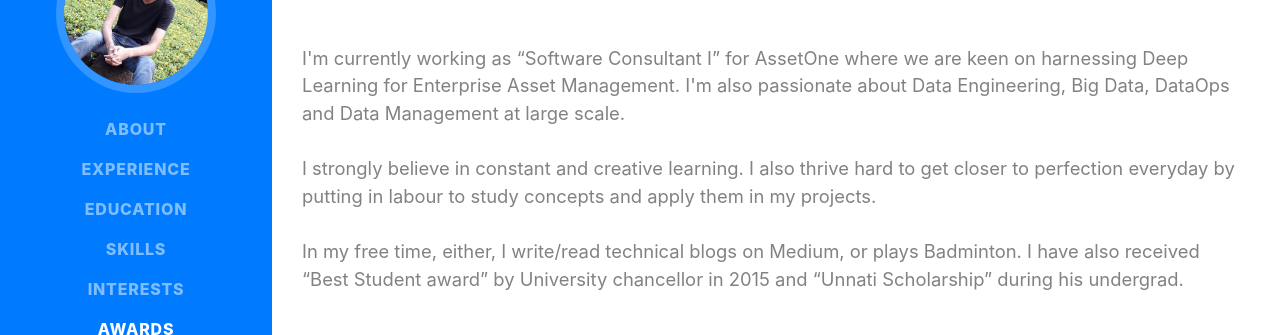
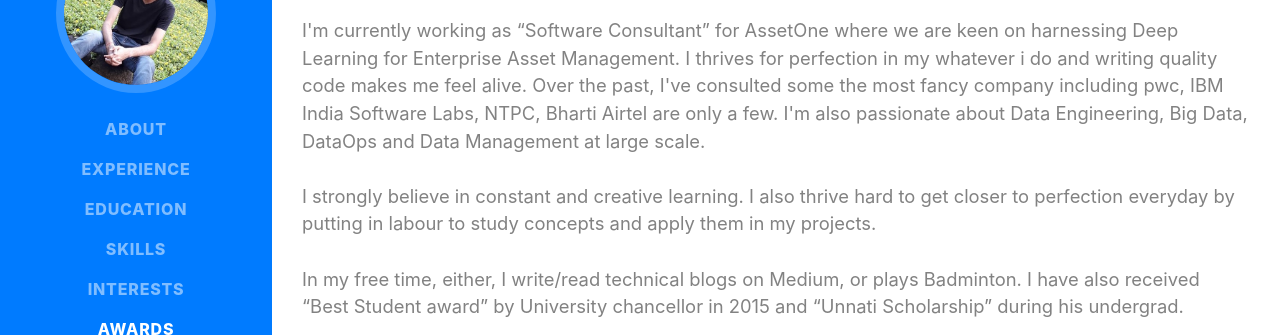
Before and after one commit to Utkarsh-Shukla12/Utkarsh-Shukla12.github.io, a website with bundled scripts: page index.html in a window 1280 px wide. Shown: the part 263-598 px from the top of the page. Built offline with nearby package versions, Linux system fonts and the light colour scheme; a web font is replaced by a local one.

Commit message:
Intro Updated
New Intro Updated. What i thrives for and what makes me feel alive

```diff
--- a/index.html
+++ b/index.html
@@ -69,7 +69,7 @@
         <div class="subheading mb-5"> B-Block · Sant Nagar, New Delhi  · (91) 8146-555-328 ·
           <a href="mailto:utkarsh.shk@gmail.com">utkarsh.shk@gmail.com</a>
         </div>
-        <p class="lead mb-5">I'm currently working as “Software Consultant I” for AssetOne where we are keen on harnessing Deep Learning for Enterprise Asset Management. I'm also passionate about Data Engineering, Big Data, DataOps and Data Management at large scale. <br><br>I strongly believe in constant and creative learning. I also thrive hard to get closer to perfection everyday by putting in labour to study concepts and apply them in my projects.<br><br>In my free time, either, I write/read technical blogs on Medium, or plays Badminton. I have also received “Best Student award” by University chancellor in 2015 and “Unnati Scholarship” during his undergrad.</p>
+        <p class="lead mb-5">I'm currently working as “Software Consultant” for AssetOne where we are keen on harnessing Deep Learning for Enterprise Asset Management. I thrives for perfection in my whatever i do and writing quality code makes me feel alive. Over the past, I've consulted some the most fancy company including pwc, IBM India Software Labs, NTPC, Bharti Airtel are only a few. I'm also passionate about Data Engineering, Big Data, DataOps and Data Management at large scale. <br><br>I strongly believe in constant and creative learning. I also thrive hard to get closer to perfection everyday by putting in labour to study concepts and apply them in my projects.<br><br>In my free time, either, I write/read technical blogs on Medium, or plays Badminton. I have also received “Best Student award” by University chancellor in 2015 and “Unnati Scholarship” during his undergrad.</p>
         <div class="social-icons">
           <a href="https://www.linkedin.com/in/utkarsh-shukla12/" target="_blank">
             <i class="fab fa-linkedin-in"></i>
```
